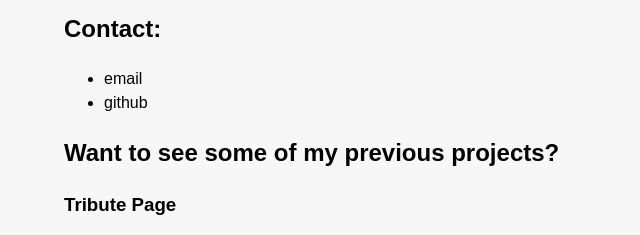
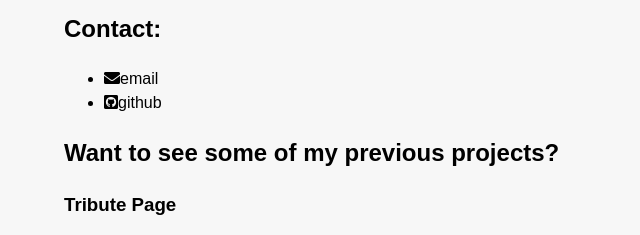
Before and after one commit to mdmirajulkarim/portfolio, a plain HTML site: page index.html in a window 1280 px wide. Shown: the part 403-638 px from the top of the page, 0-640 px from the left. Drawn offline with Linux system fonts and the light colour scheme.

Commit message:
Added icons for the contact list

```diff
--- a/index.html
+++ b/index.html
@@ -34,8 +34,8 @@
       <aside id="contact">
         <h2>Contact:</h2>
         <ul>
-          <li><i></i>email</li>
-          <li><i></i>github</li>
+          <li><i class="fas fa-envelope"></i>email</li>
+          <li><i class="fab fa-github-square"></i>github</li>
         </ul>
       </aside>
     </section>
```
